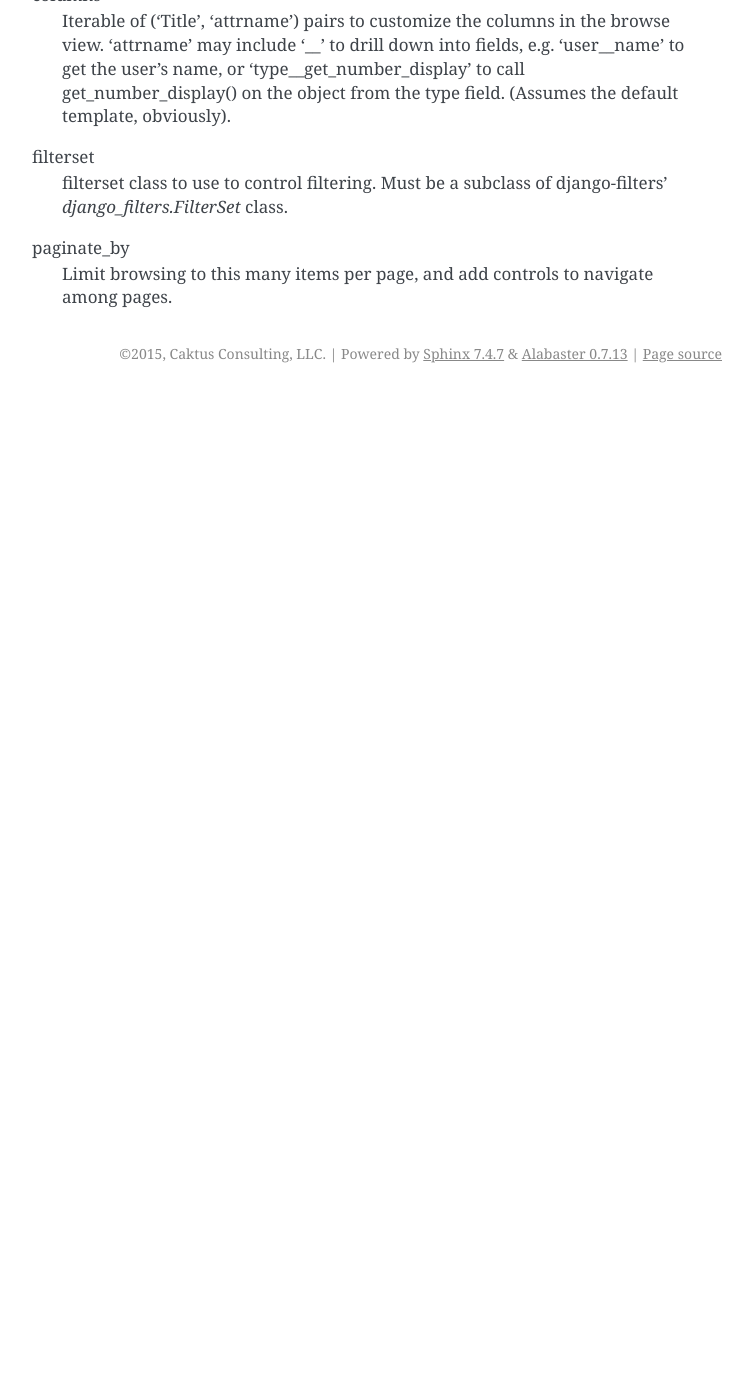
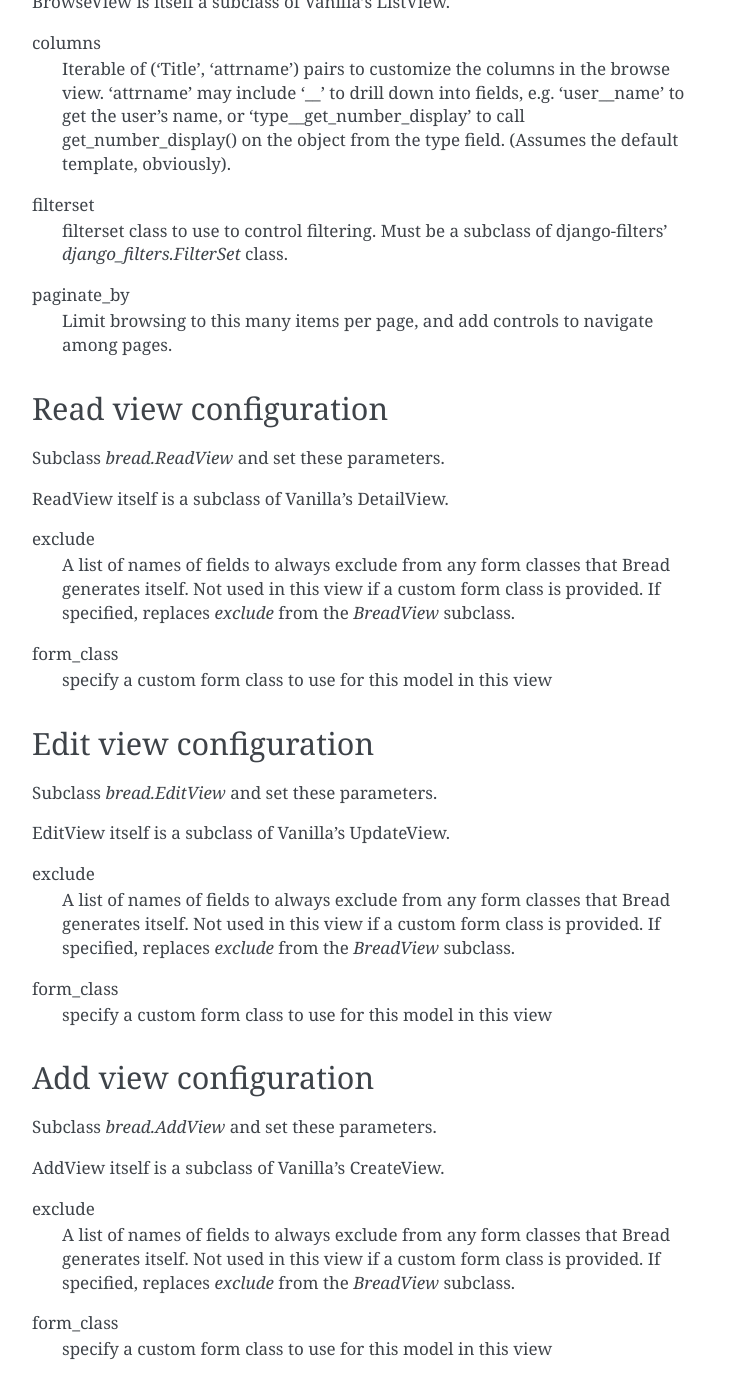
Before and after one commit to caktus/django_bread, a Sphinx documentation site: the page built from docs/configuration.rst, in a window 1280 px wide and 1400 px high, scrolled down 2741 px. Shown: the whole window, without its empty margins (388-1141 px from the left). Built offline with Sphinx 7.4.7, drawn with Linux system fonts in a browser that asks for light colours; pages that are not in the unit, such as notebooks, are missing from menus; before the commit the page ends 3134 px from its top, so only the background shows below that; some of the changed text lies outside the part shown.

Commit message:
Another round of improvements
* Make exclude and form_class allowed on both the Bread class and
  specific view classes, using the more specific one.
* Where possible, detect attempts to use older or incorrect configuration
  (like putting a parameter on the wrong class).
* Rename example class in the docs to MyBreadView.
* Add Read, Edit, and Add views to the docs.

```diff
--- a/docs/configuration.rst
+++ b/docs/configuration.rst
@@ -34,8 +34,12 @@
 
 exclude
     A list of names of fields to always exclude from any form classes that
-    Bread generates itself (but not applied to any form classes that you
-    provide).
+    Bread generates itself. (Not used for any views that have a custom form
+    class provided.)
+
+form_class
+    A model form class that Bread should use instead of generating one
+    itself. Can also be overridden on individual views that use forms.
 
 name
     A string to use in url names, permissions, etc. Defaults to the model's
@@ -140,3 +141,52 @@
 paginate_by
     Limit browsing to this many items per page, and add controls
     to navigate among pages.
+
+Read view configuration
+-----------------------
+
+Subclass `bread.ReadView` and set these parameters.
+
+ReadView itself is a subclass of Vanilla's DetailView.
+
+exclude
+    A list of names of fields to always exclude from any form classes that
+    Bread generates itself. Not used in this view if a custom form class
+    is provided.  If specified, replaces `exclude` from the `BreadView`
+    subclass.
+
+form_class
+    specify a custom form class to use for this model in this view
+
+Edit view configuration
+-----------------------
+
+Subclass `bread.EditView` and set these parameters.
+
+EditView itself is a subclass of Vanilla's UpdateView.
+
+exclude
+    A list of names of fields to always exclude from any form classes that
+    Bread generates itself. Not used in this view if a custom form class
+    is provided.  If specified, replaces `exclude` from the `BreadView`
+    subclass.
+
+form_class
+    specify a custom form class to use for this model in this view
+
+
+Add view configuration
+----------------------
+
+Subclass `bread.AddView` and set these parameters.
+
+AddView itself is a subclass of Vanilla's CreateView.
+
+exclude
+    A list of names of fields to always exclude from any form classes that
+    Bread generates itself. Not used in this view if a custom form class
+    is provided.  If specified, replaces `exclude` from the `BreadView`
+    subclass.
+
+form_class
+    specify a custom form class to use for this model in this view
```
Also changed, not shown: other parts of docs/configuration.rst (+4 -7 lines), 1 other file.
